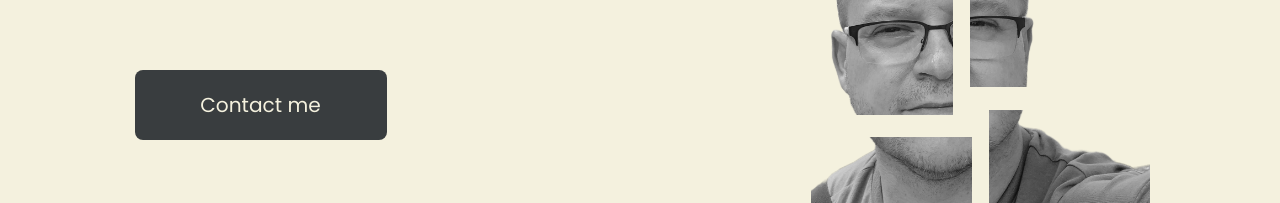
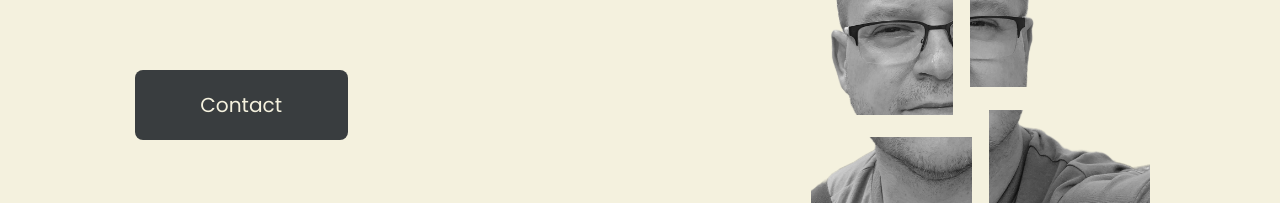
Before and after one commit to Csabooo/portfolio, a website: page index.html in a window 1280 px wide. Shown: the part 250-453 px from the top of the page. Drawn offline with nearby package versions, Linux system fonts and the light colour scheme.

Commit message:
English version fixed

```diff
--- a/index.html
+++ b/index.html
@@ -95,7 +95,7 @@
                     <img id="me" src="assets/me.png" alt="me" srcset="">
                 </div>
                 <div id="available">
-                    <a id="button" href="#contact">Contact me</a>
+                    <a id="button" href="#contact">Contact</a>
                     <h2>I am also available here:</h2>
                     <div id="follow">
                         <a href="https://www.linkedin.com/in/csaba-m%C3%BCller-83574a115/" target="_blank"><img
```
